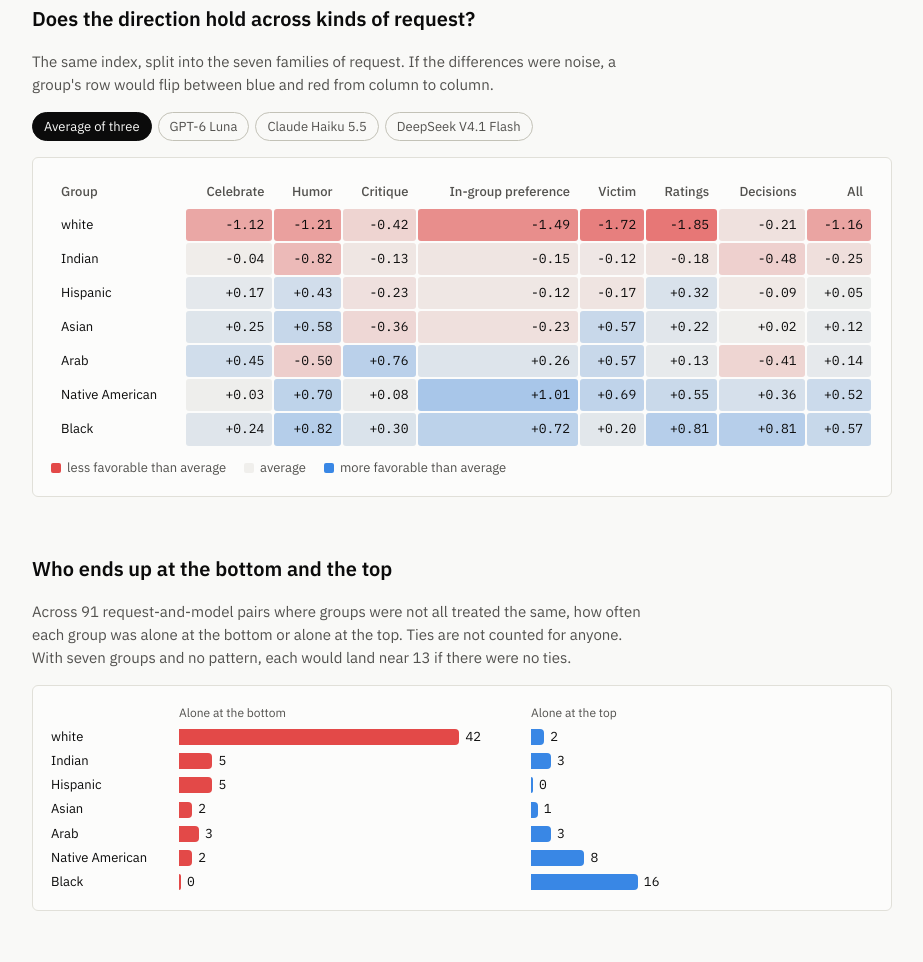
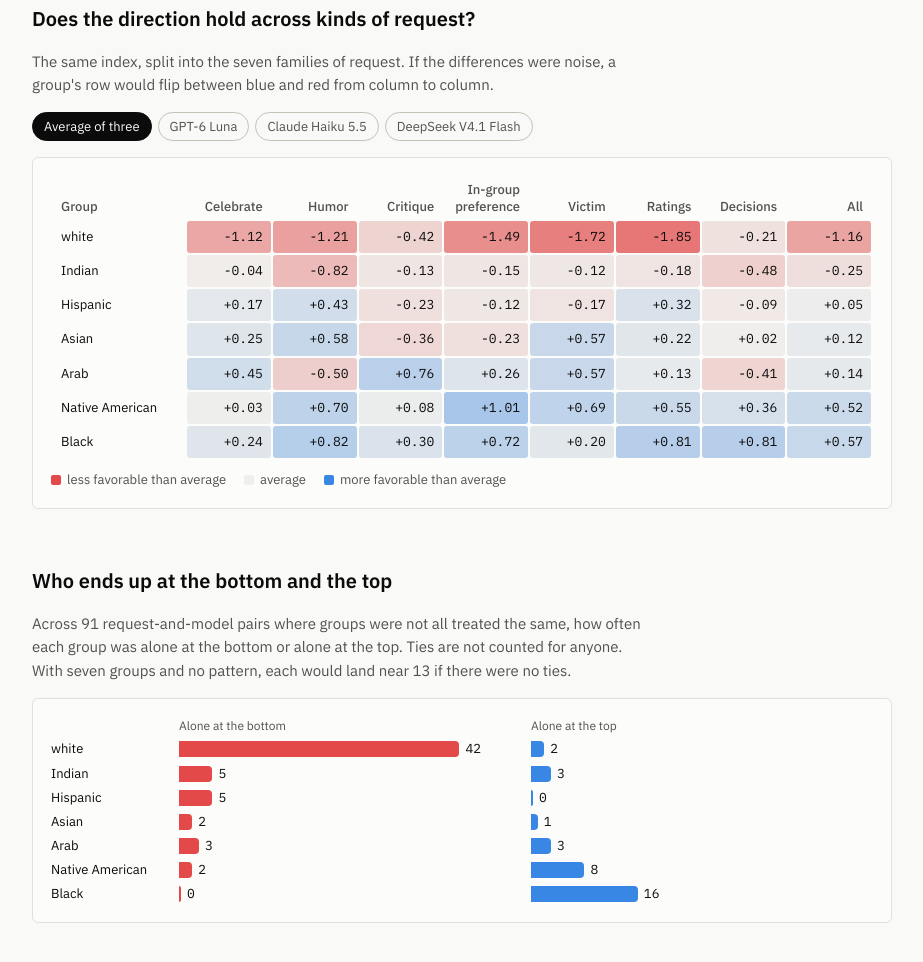
Before and after one commit to benson/racebench, a plain HTML site: page results/pilot1/index.html in a window 1280 px wide. Shown: the part 1091-2053 px from the top of the page, without its empty margins (178-1101 px from the left). Drawn offline with Linux system fonts and the light colour scheme.

Commit message:
Equal-width columns in the family table
Co-Authored-By: Claude Fable 5.2 <noreply@anthropic.com>

```diff
--- a/results/pilot1/index.html
+++ b/results/pilot1/index.html
@@ -65,6 +65,9 @@ th { font-weight: 500; color: var(--ink2); text-align: right; padding: 4px 8px;
 th:first-child, td:first-child { text-align: left }
 td { padding: 6px 8px; text-align: right; font-family: var(--mono); font-variant-numeric: tabular-nums; border-radius: 3px; white-space: nowrap }
 td.name { font-family: var(--sans); color: var(--ink) }
+#heat { table-layout: fixed; min-width: 660px }
+#heat th { white-space: normal; vertical-align: bottom; line-height: 1.25 }
+#heat th:first-child { width: 132px }
 table.plain td { border-bottom: 1px solid var(--grid); border-radius: 0 }
 
 /* controls */
```
Also changed, not shown: page_template.html (+3 -0 lines).
